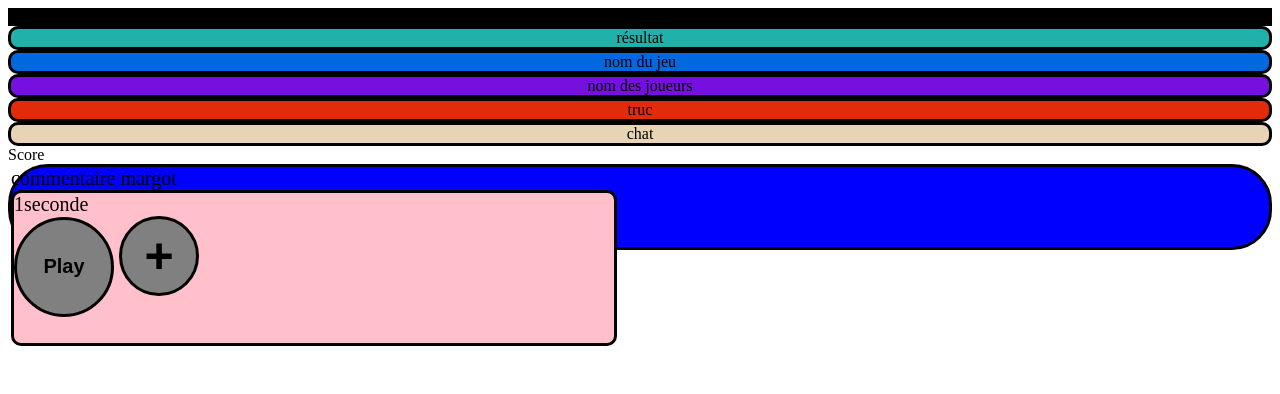
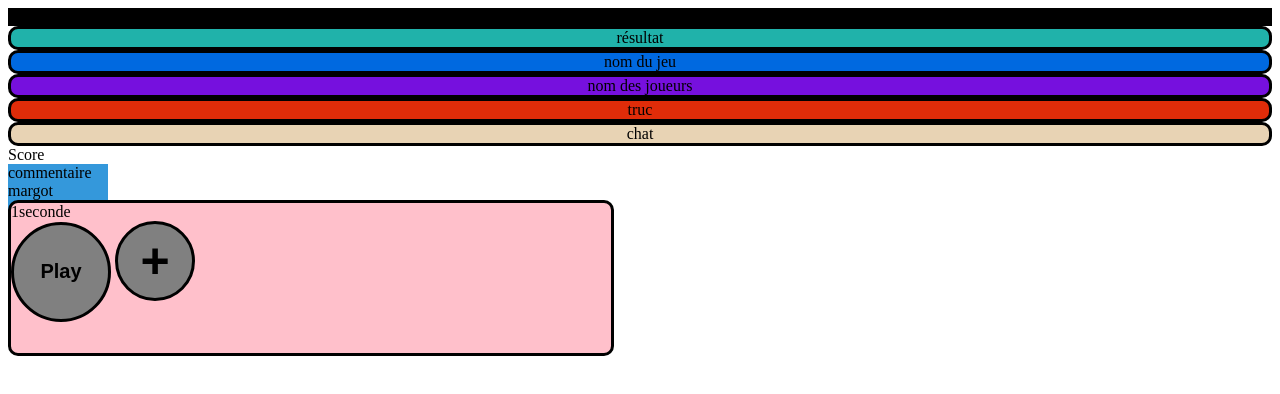
Before and after one commit to Tonton-du-bled35/Blindtest, a plain HTML site: page index.html in a window 1280 px wide. Drawn offline with Linux system fonts and the light colour scheme.

Commit message:
commentaire toto

```diff
--- a/index.html
+++ b/index.html
@@ -19,7 +19,7 @@
         <div class="boxScore">Score</div>
          </div>
 
-            <div class="blue"> commentaire margot
+            <div class="carre"> commentaire margot
             <div class="orange">
                 <div class="yellow"></div>
                 <div class="yellow"> </div>
--- a/style.css
+++ b/style.css
@@ -96,3 +96,9 @@
     font-weight: 50px;
     height: 80px;
 }
+
+.carre {
+    width: 100px; /* Largeur du carré */
+    height: 100px; /* Hauteur du carré */
+    background-color: #3498db; /* Couleur du carré */
+}
```
